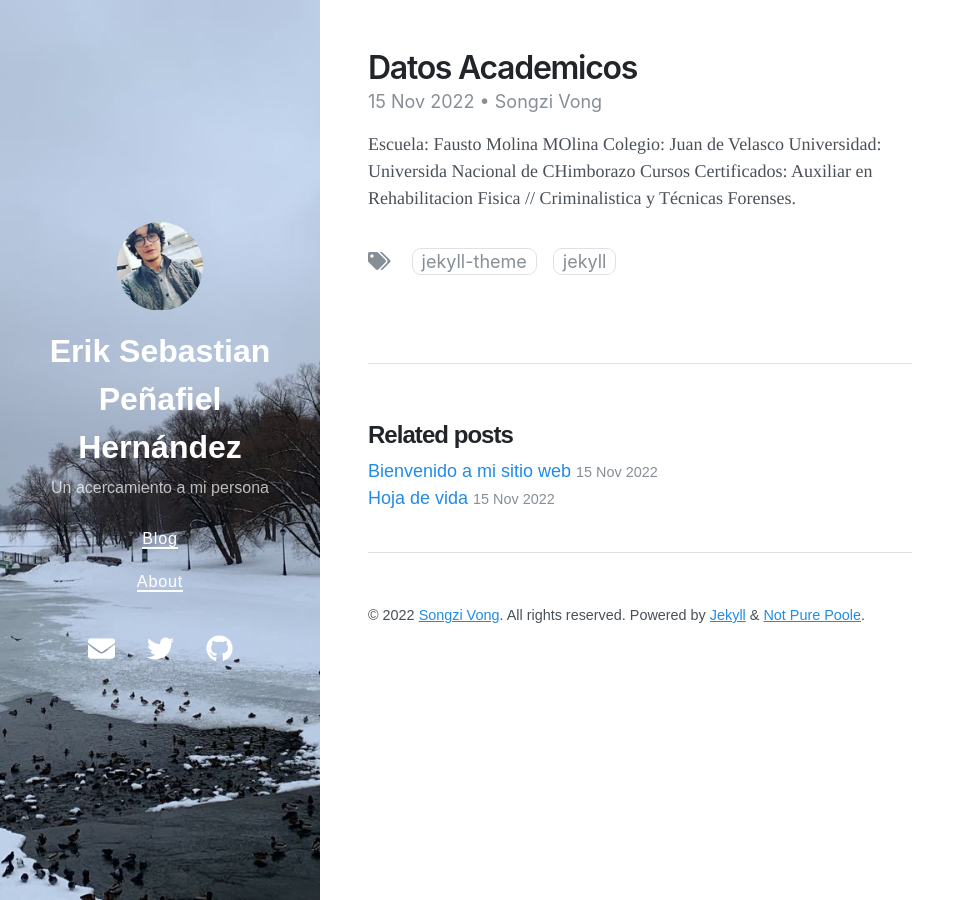
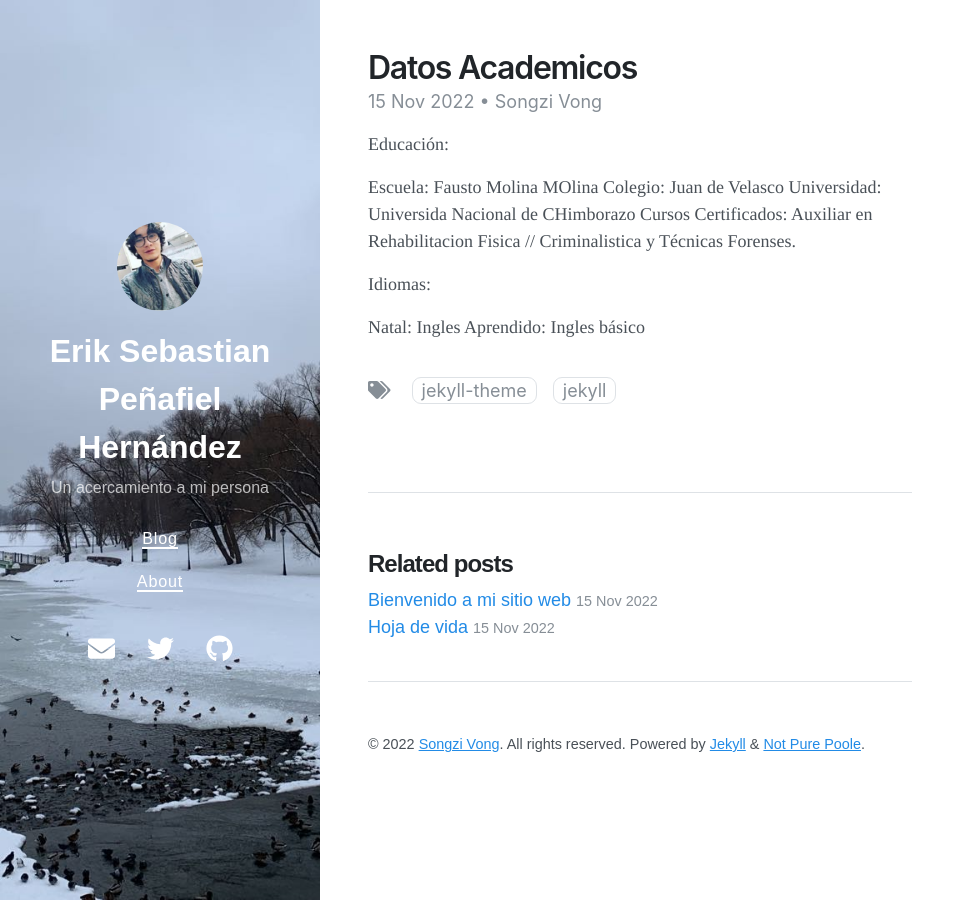
Before and after one commit to Eriksph/Eriksp, a Jekyll site: the page built from _posts/2020-10-01-releasing-not-pure-poole-v0-1-0.md, in a window 1280 px wide. Shown: the whole page, without its empty margins (0-975 px from the left). Built offline with Jekyll 4.4.1, drawn with Linux system fonts in a browser that asks for light colours; nearby versions of some CDN libraries.

Commit message:
Update 2020-10-01-releasing-not-pure-poole-v0-1-0.md

```diff
--- a/_posts/2020-10-01-releasing-not-pure-poole-v0-1-0.md
+++ b/_posts/2020-10-01-releasing-not-pure-poole-v0-1-0.md
@@ -7,7 +7,14 @@ tags:
 - jekyll
 date: 2022-11-15 13:56 +0800
 ---
+Educación:
+
 Escuela: Fausto Molina MOlina
 Colegio: Juan de Velasco
 Universidad: Universida Nacional de CHimborazo
 Cursos Certificados: Auxiliar en Rehabilitacion Fisica // Criminalistica y Técnicas Forenses.
+
+Idiomas:
+
+Natal: Ingles
+Aprendido: Ingles básico
```
